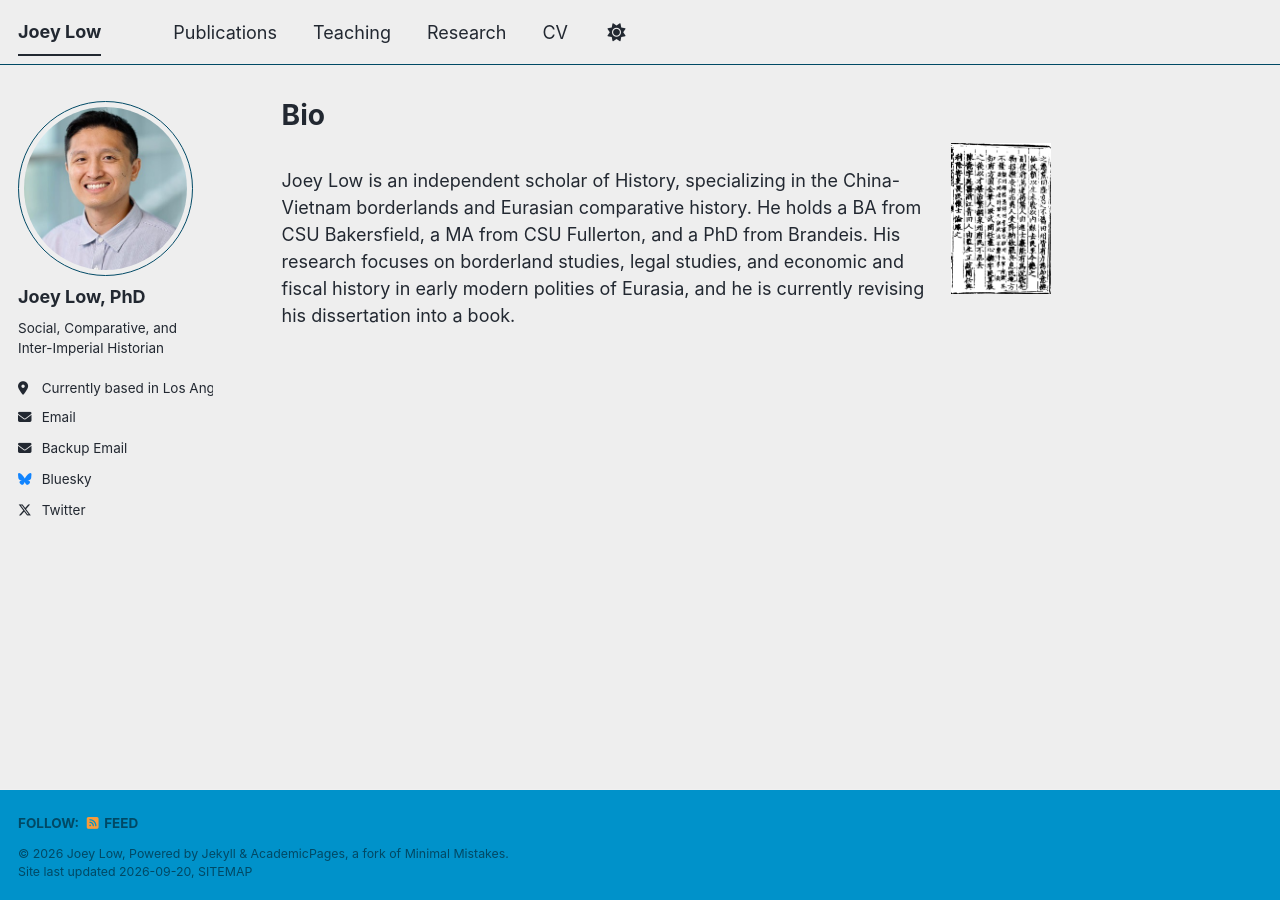
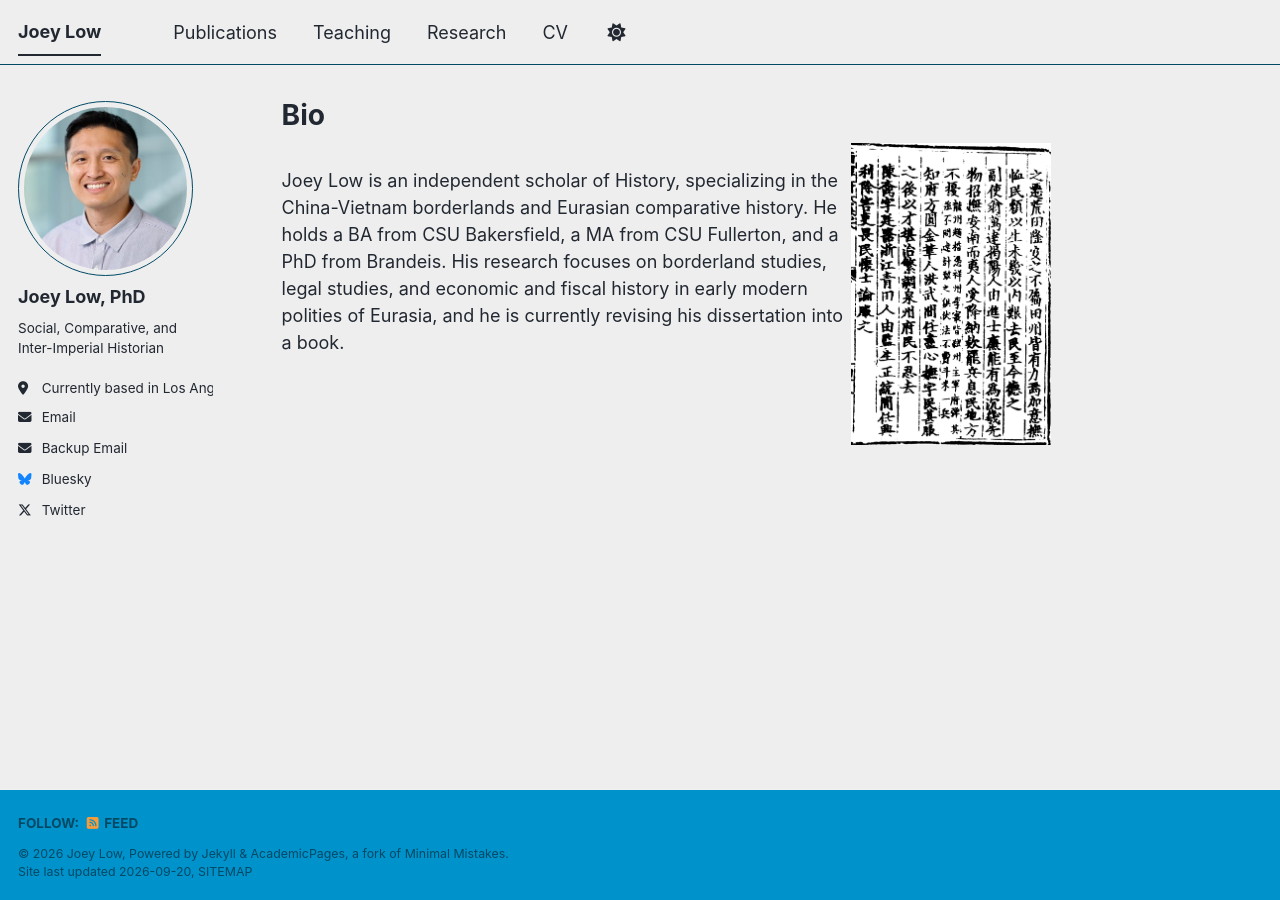
Before and after one commit to joeylow21/joeylow21.github.io, a Jekyll site: the page built from _pages/about.md, in a window 1280 px wide. Built offline with Jekyll 4.4.1, drawn with Linux system fonts in a browser that asks for light colours; a style sheet for code colours, icons or effects is not loaded.

Commit message:
Update about.md

```diff
--- a/_pages/about.md
+++ b/_pages/about.md
@@ -7,6 +7,6 @@ redirect_from:
   - /about.html
 ---
 
-<img align="right" width="100" height="100" src="/images/Zhao Kai img in JJNNFZ (1564) 2.png">
+<img align="right" width="200" height="400" src="/images/Zhao Kai img in JJNNFZ (1564) 2.png">
 
 Joey Low is an independent scholar of History, specializing in the China-Vietnam borderlands and Eurasian comparative history. He holds a BA from CSU Bakersfield, a MA from CSU Fullerton, and a PhD from Brandeis. His research focuses  on borderland studies, legal studies, and economic and fiscal history in early modern polities of Eurasia, and he is currently revising his dissertation into a book.
```
